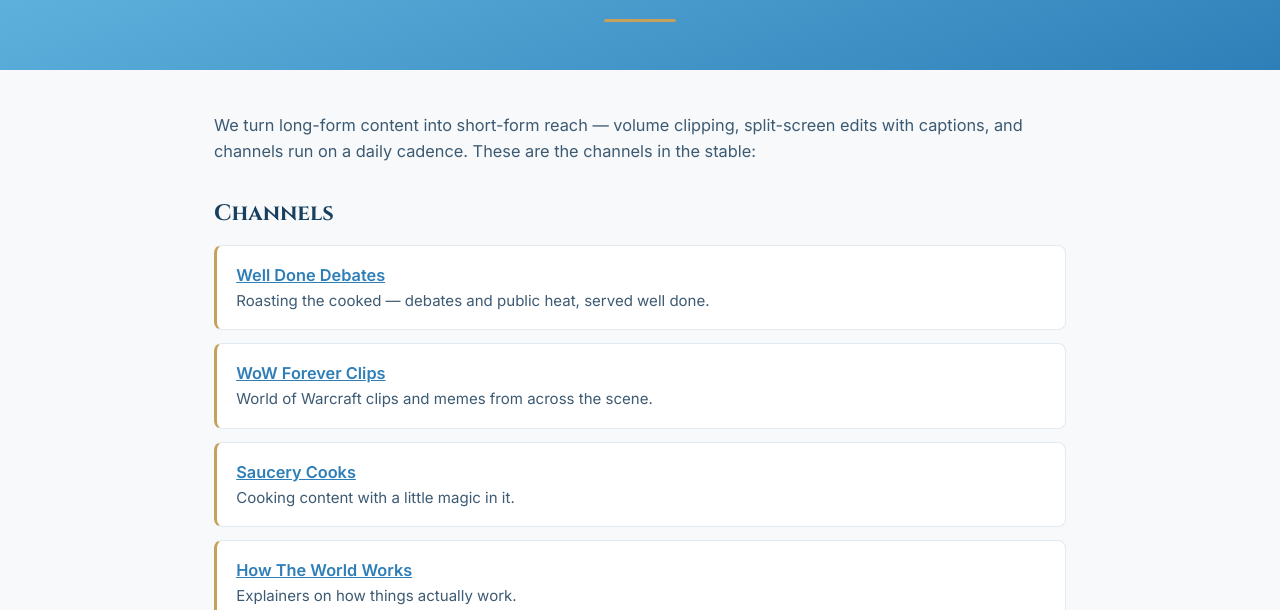
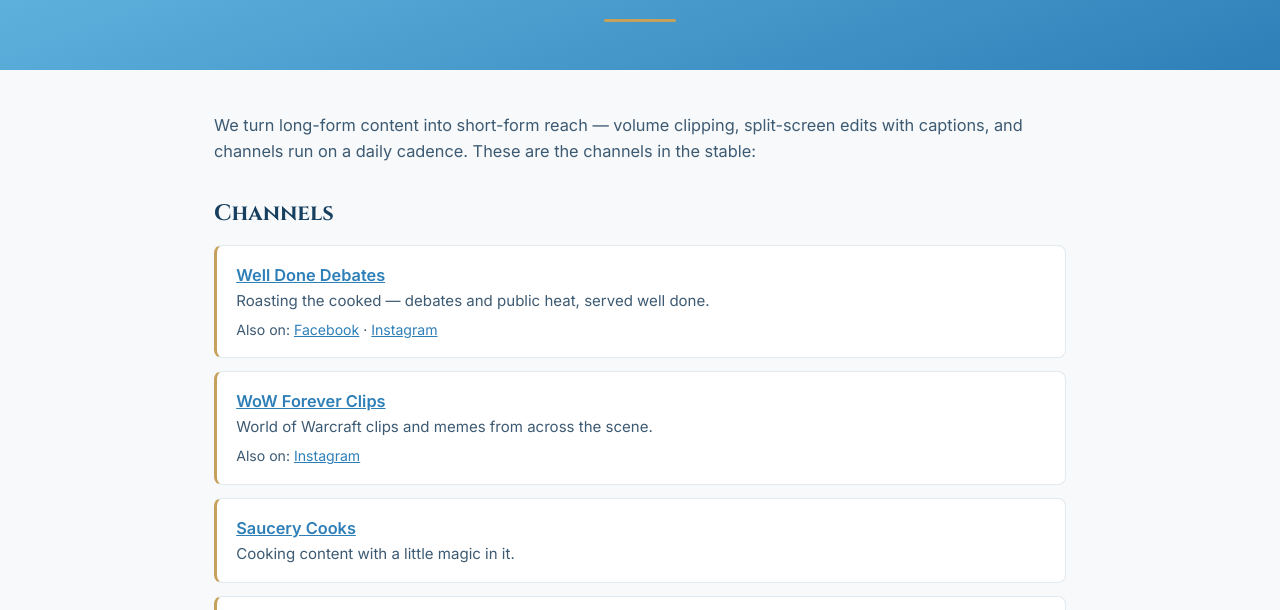
Before and after one commit to howard2224/followyourwill-site, a plain HTML site: page clips/index.html in a window 1280 px wide. Shown: the part 176-786 px from the top of the page. Drawn offline with Linux system fonts and the light colour scheme.

Commit message:
Clips page: channel socials beside each channel link (owner's order)

```diff
--- a/clips/index.html
+++ b/clips/index.html
@@ -21,6 +21,7 @@
   ul.channels li{background:#fff;border:1px solid #E1EAF0;border-left:3px solid var(--gold);border-radius:8px;padding:1rem 1.2rem;margin-bottom:.8rem}
   ul.channels strong{display:block;font-size:1.02rem}
   ul.channels span{color:var(--ink-soft);font-size:.94rem}
+  ul.channels .socials{display:block;font-size:.88rem;margin-top:.35rem}
   p.lede{color:var(--ink-soft);font-size:1.02rem}
   a{color:var(--sky-deep)}
   footer{border-top:1px solid #E1EAF0;padding:2rem 1.5rem;text-align:center;color:var(--ink-soft);font-size:.9rem}
@@ -36,8 +37,8 @@
   <p class="lede">We turn long-form content into short-form reach — volume clipping, split-screen edits with captions, and channels run on a daily cadence. These are the channels in the stable:</p>
   <h2>Channels</h2>
   <ul class="channels">
-    <li><strong><a href="https://www.youtube.com/@WellDoneRoasts">Well Done Debates</a></strong><span>Roasting the cooked — debates and public heat, served well done.</span></li>
-    <li><strong><a href="https://www.youtube.com/@WoWForeverAndEver">WoW Forever Clips</a></strong><span>World of Warcraft clips and memes from across the scene.</span></li>
+    <li><strong><a href="https://www.youtube.com/@WellDoneRoasts">Well Done Debates</a></strong><span>Roasting the cooked — debates and public heat, served well done.</span><span class="socials">Also on: <a href="https://www.facebook.com/profile.php?id=61596313334225">Facebook</a> · <a href="https://www.instagram.com/welldonedebates">Instagram</a></span></li>
+    <li><strong><a href="https://www.youtube.com/@WoWForeverAndEver">WoW Forever Clips</a></strong><span>World of Warcraft clips and memes from across the scene.</span><span class="socials">Also on: <a href="https://www.instagram.com/wowforeverclipsfyb">Instagram</a></span></li>
     <li><strong><a href="https://www.youtube.com/@SauceryCooksFYB">Saucery Cooks</a></strong><span>Cooking content with a little magic in it.</span></li>
     <li><strong><a href="https://www.youtube.com/@HowTheWorldWorks-d9l">How The World Works</a></strong><span>Explainers on how things actually work.</span></li>
     <li><strong>Focus</strong><span>Flow-state study and practice. Where focus flows, energy goes.</span></li>
```
